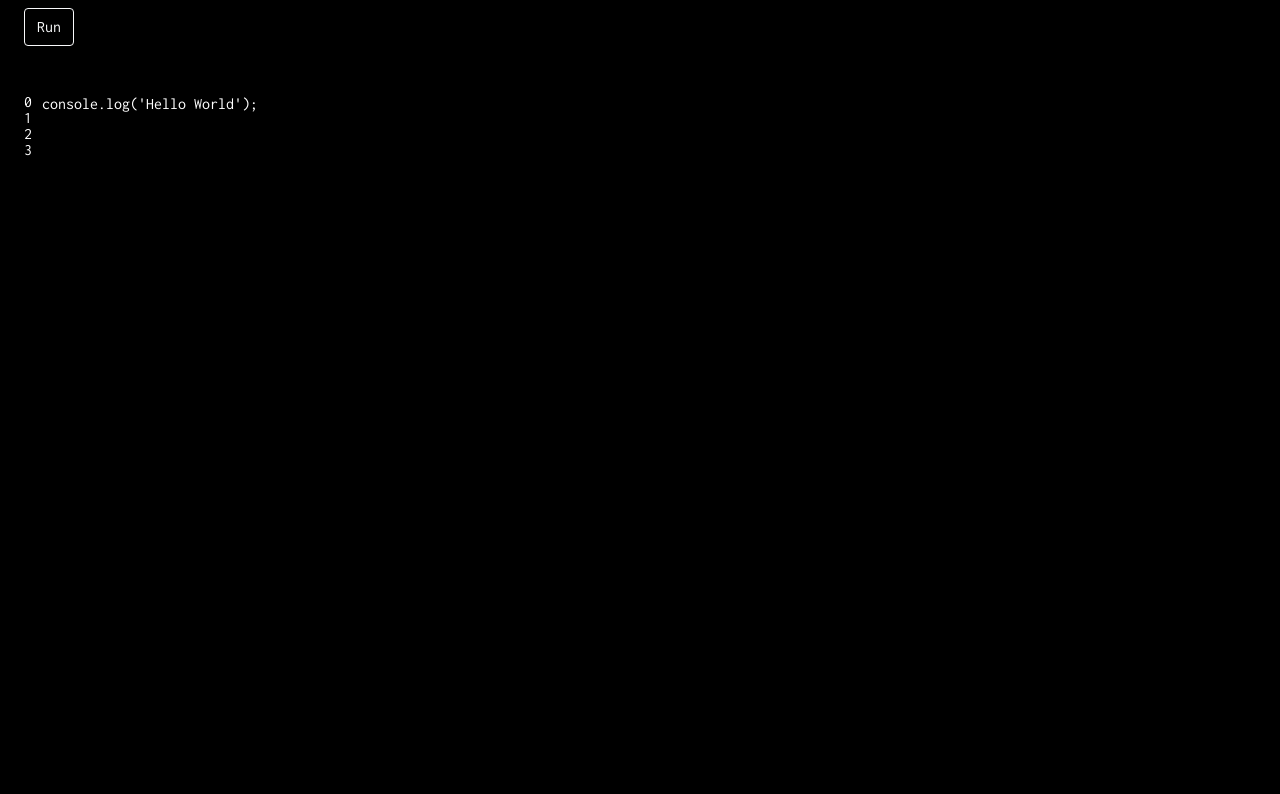
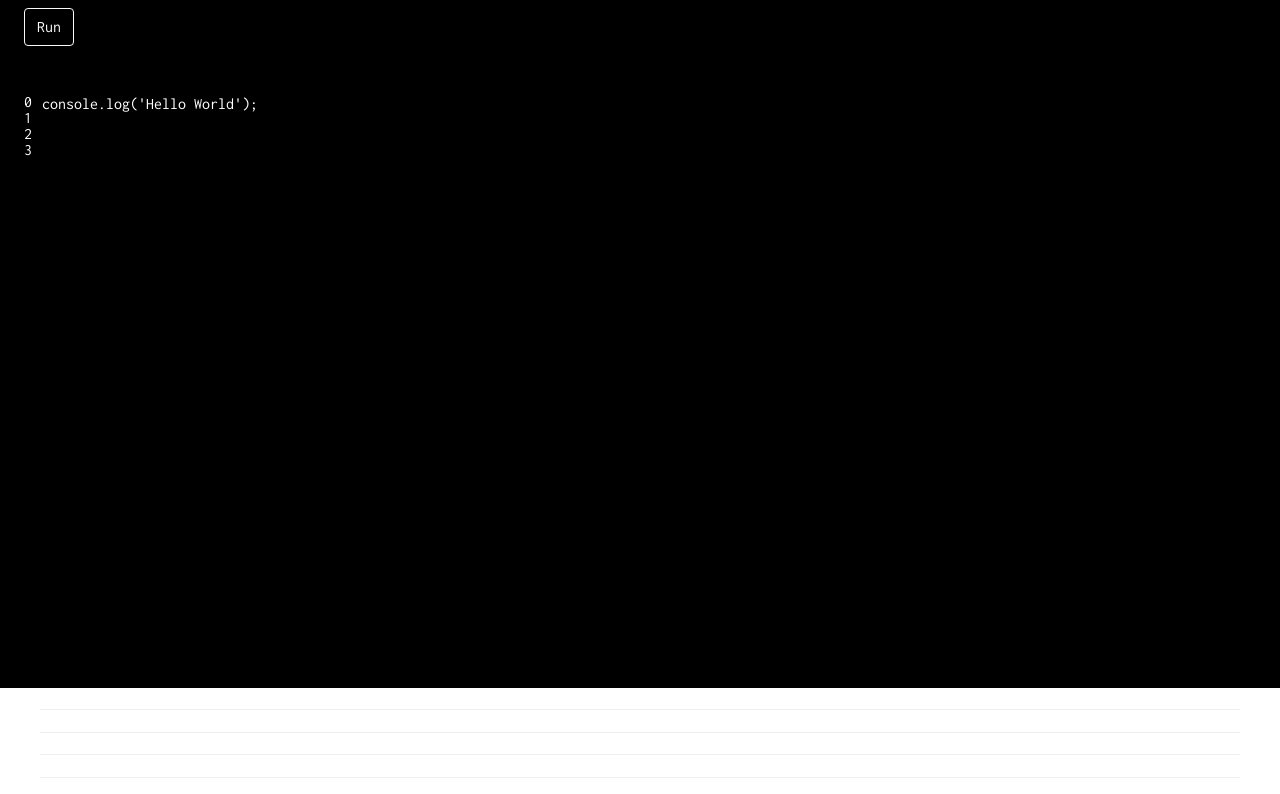
Before and after one commit to d-brown43/code-editor, a React (Create React App) app: page / in a window 1280 px wide. Shown: the top 794 px of the page. Built offline with nearby package versions, Linux system fonts and the light colour scheme.

Commit message:
Display min of 5 lines

```diff
--- a/src/CodeEditor/LineNumbers.tsx
+++ b/src/CodeEditor/LineNumbers.tsx
@@ -1,18 +1,10 @@
 import {RefObject} from "react";
 import * as React from "react";
 import styles from './LineNumbers.module.scss';
+import {generateRange} from "../helpers";
 
 type LineNumbers = {
     textArea: RefObject<HTMLTextAreaElement>;
-};
-
-const generateRange = (highEnd: number) => {
-    let arr = [],
-        c = highEnd + 1;
-    while (c--) {
-        arr[c] = highEnd--
-    }
-    return arr;
 };
 
 const LineNumbers = ({textArea}: LineNumbers) => {
--- a/src/ConsoleLog/ConsoleLog.module.scss
+++ b/src/ConsoleLog/ConsoleLog.module.scss
@@ -1,4 +1,18 @@
+$line-height: 1.4em;
+
 .container {
   display: flex;
   flex-direction: column;
+  height: 5 * $line-height;
+  overflow-y: auto;
+  padding-left: 40px;
+  padding-right: 40px;
 }
+
+.line {
+  height: $line-height;
+}
+
+.line:not(:last-of-type) {
+  border-bottom: 1px solid #eee;
+}
--- a/src/ConsoleLog/index.tsx
+++ b/src/ConsoleLog/index.tsx
@@ -1,15 +1,23 @@
 import * as React from "react";
 import styles from './ConsoleLog.module.scss';
+import {generateRange} from "../helpers";
 
 type ConsoleLog = {
     logMessages: string[];
 };
 
 const ConsoleLog = ({logMessages}: ConsoleLog) => {
+    if (logMessages.length < 5) {
+        logMessages = logMessages.concat(generateRange(4 - logMessages.length).map(() => ''));
+    }
+
     return (
         <div className={styles.container}>
             {logMessages.map((message, index) => (
-                <div key={index}>
+                <div
+                    key={index}
+                    className={styles.line}
+                >
                     {message}
                 </div>
             ))}
--- /dev/null
+++ b/src/helpers.ts
@@ -0,0 +1,8 @@
+export const generateRange = (highEnd: number) => {
+    let arr = [],
+        c = highEnd + 1;
+    while (c--) {
+        arr[c] = highEnd--
+    }
+    return arr;
+};
```
Also changed, not shown: 2 other files (tests, documents, lock files or other folders).
